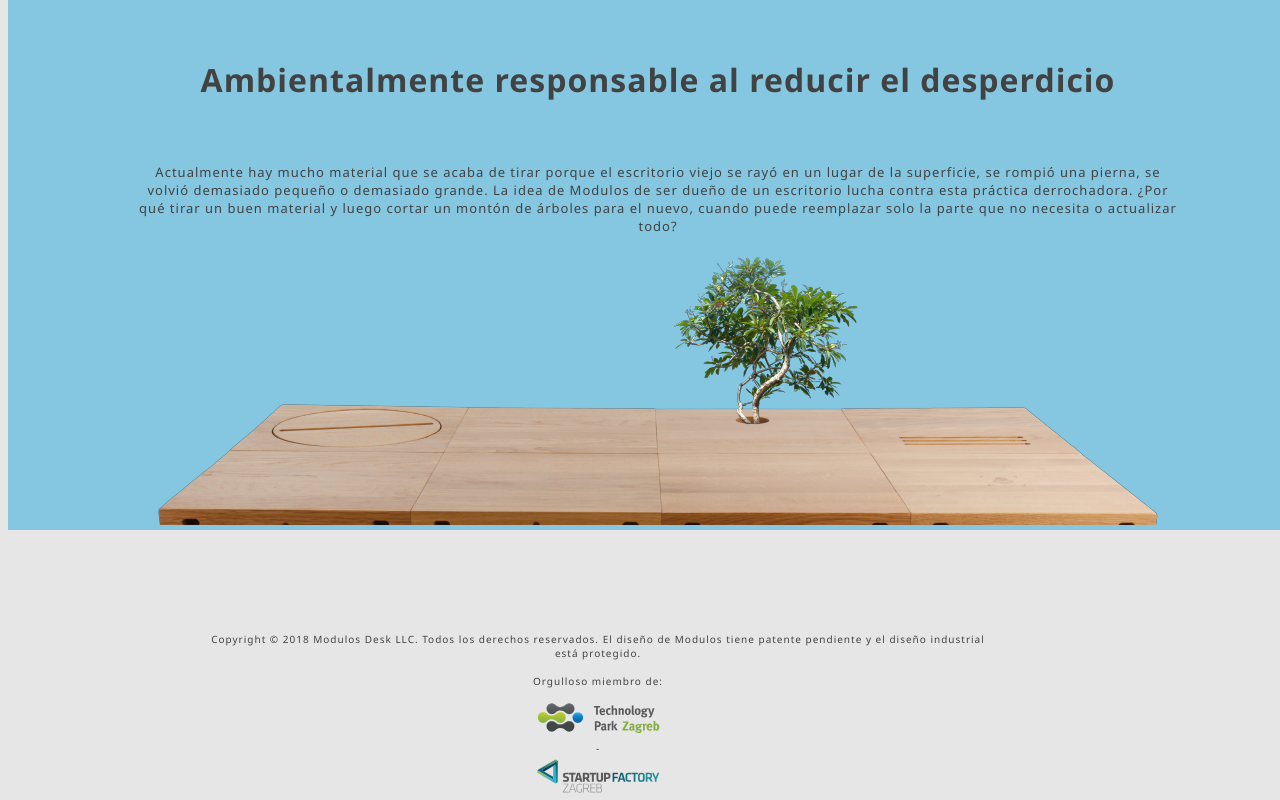
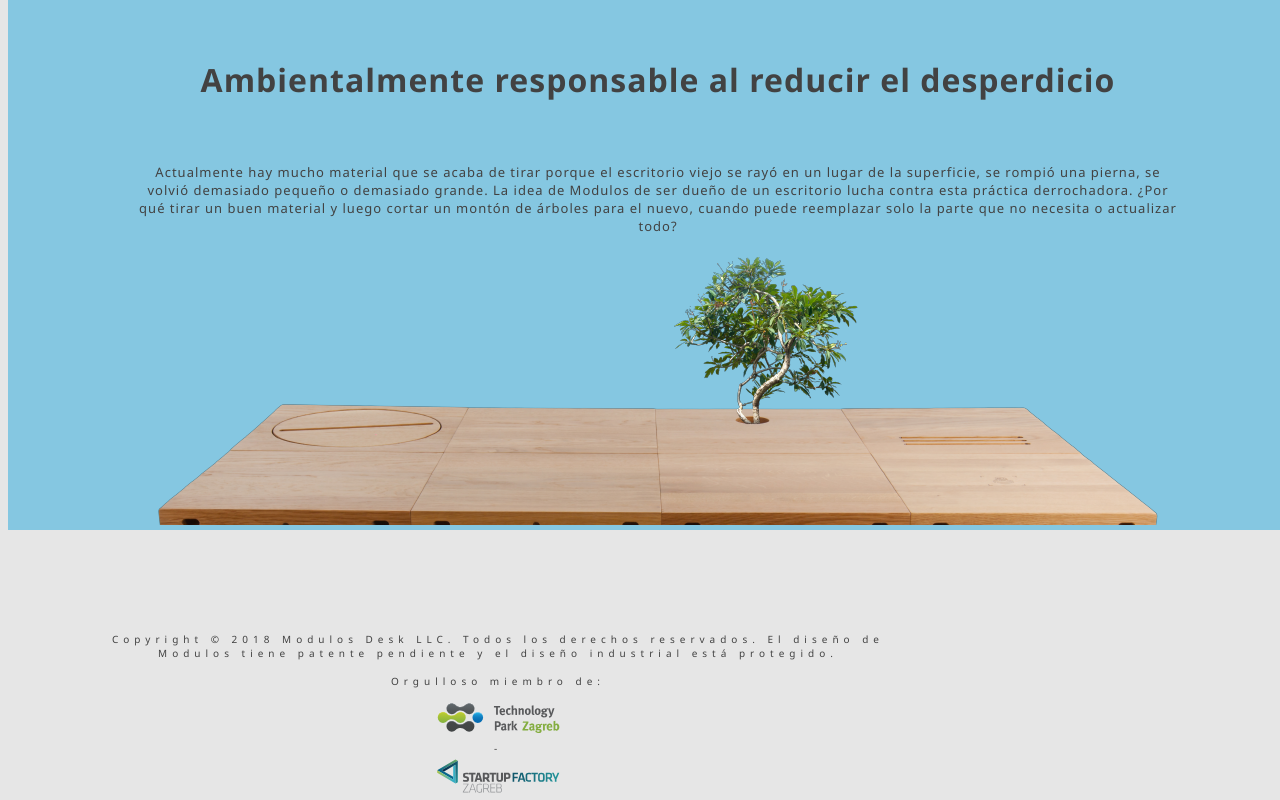
Before and after one commit to wlrg/repositorio, a plain HTML site: page INDEX.html in a window 1280 px wide. Shown: the part 3892-4692 px from the top of the page. Drawn offline with Linux system fonts and the light colour scheme.

Commit message:
ejemplo de modificacion

```diff
--- a/css/STYLE.css
+++ b/css/STYLE.css
@@ -332,11 +332,11 @@ float: right;
 
 #footer {
     width: 60%;
-    margin-right: 200px;
-    margin-left: 200px;
+    margin-right: 10px;
+    margin-left: 100px;
     font-family: 'Segoe UI', Tahoma, Geneva, Verdana, sans-serif;
     color: #424242;
-    letter-spacing: 1px; /* espaciado del texto */
+    letter-spacing: 5px; /* espaciado del texto */
     text-align: center;
     font-size: x-small;
     margin-top: 102px; }
```
